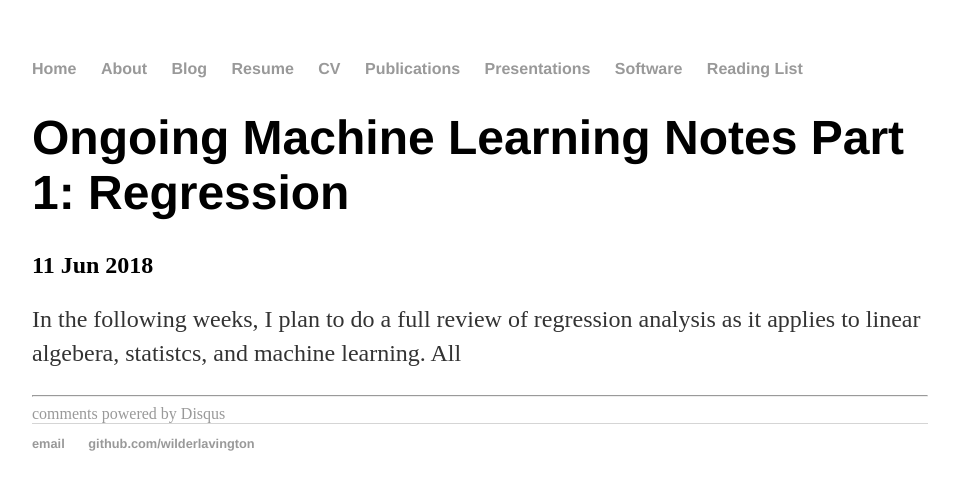
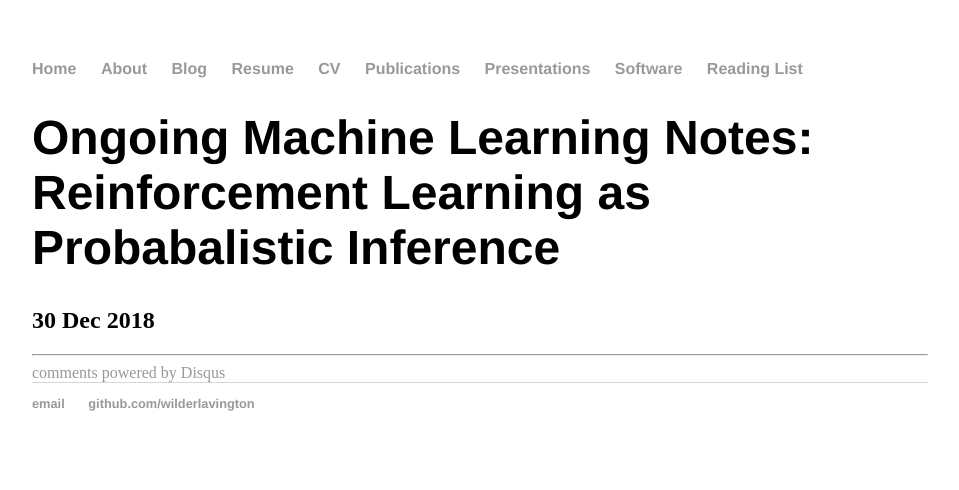
Before and after one commit to WilderLavington/old_web_page, a Jekyll site: the page built from _posts/2018-06-11-wilder-lavington-machine-learning-notes-p1.md, in a window 1280 px wide. Shown: the top 490 px of the page, without its empty margins (160-1119 px from the left). Built offline with Jekyll 4.4.1, drawn with Linux system fonts in a browser that asks for light colours; comment, search, counter and statistics services are not loaded.

Commit message:
Update 2018-06-11-wilder-lavington-machine-learning-notes-p1.md

```diff
--- a/_posts/2018-06-11-wilder-lavington-machine-learning-notes-p1.md
+++ b/_posts/2018-06-11-wilder-lavington-machine-learning-notes-p1.md
@@ -1,7 +1,5 @@
 ---
 layout: post
-title: "Ongoing Machine Learning Notes Part 1: Regression"
-date: 2018-06-11
+title: "Ongoing Machine Learning Notes: Reinforcement Learning as Probabalistic Inference"
+date: 2018-12-30
 ---
-
-In the following weeks, I plan to do a full review of regression analysis as it applies to linear algebera, statistcs, and machine learning. All
```
